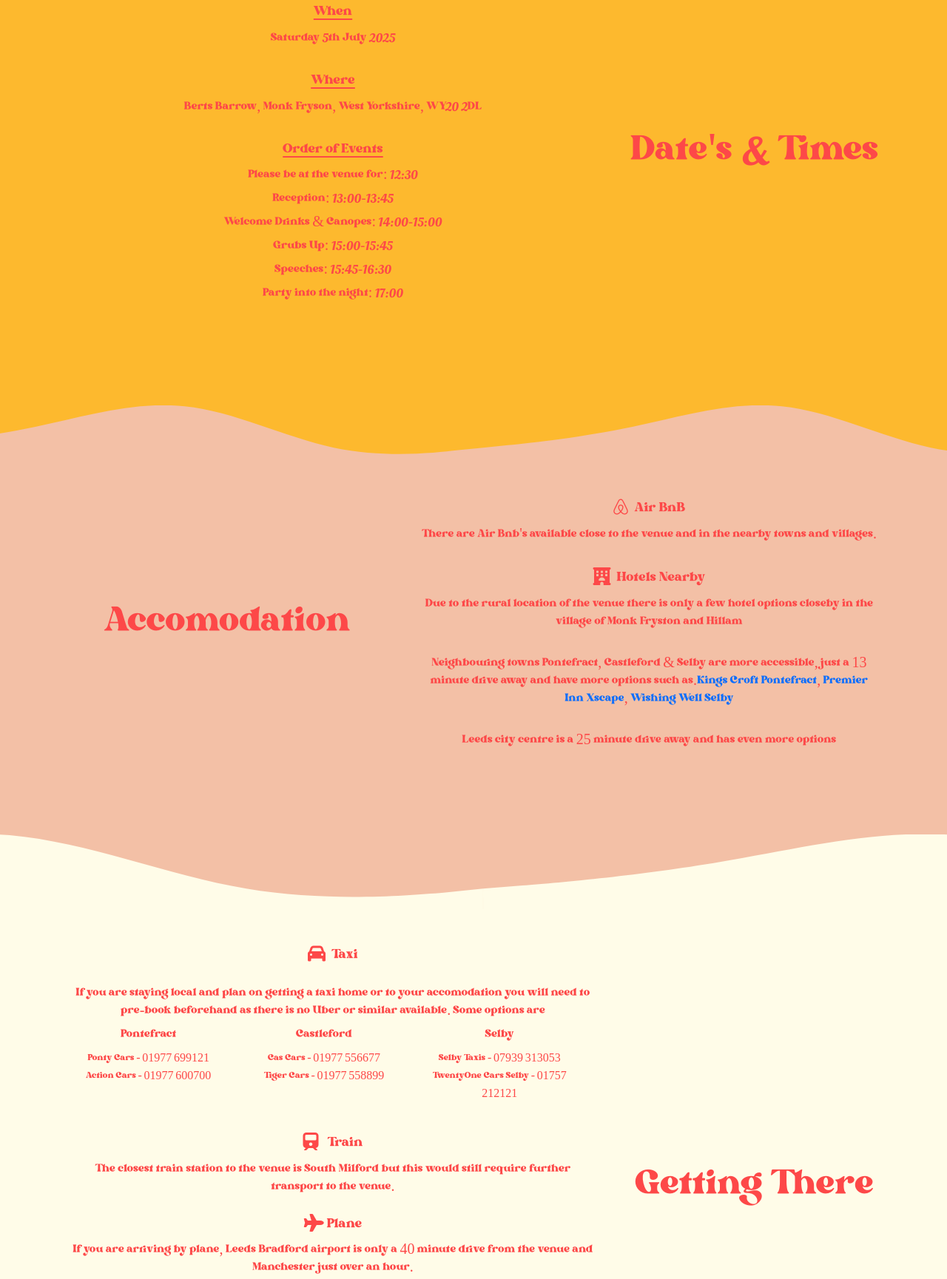
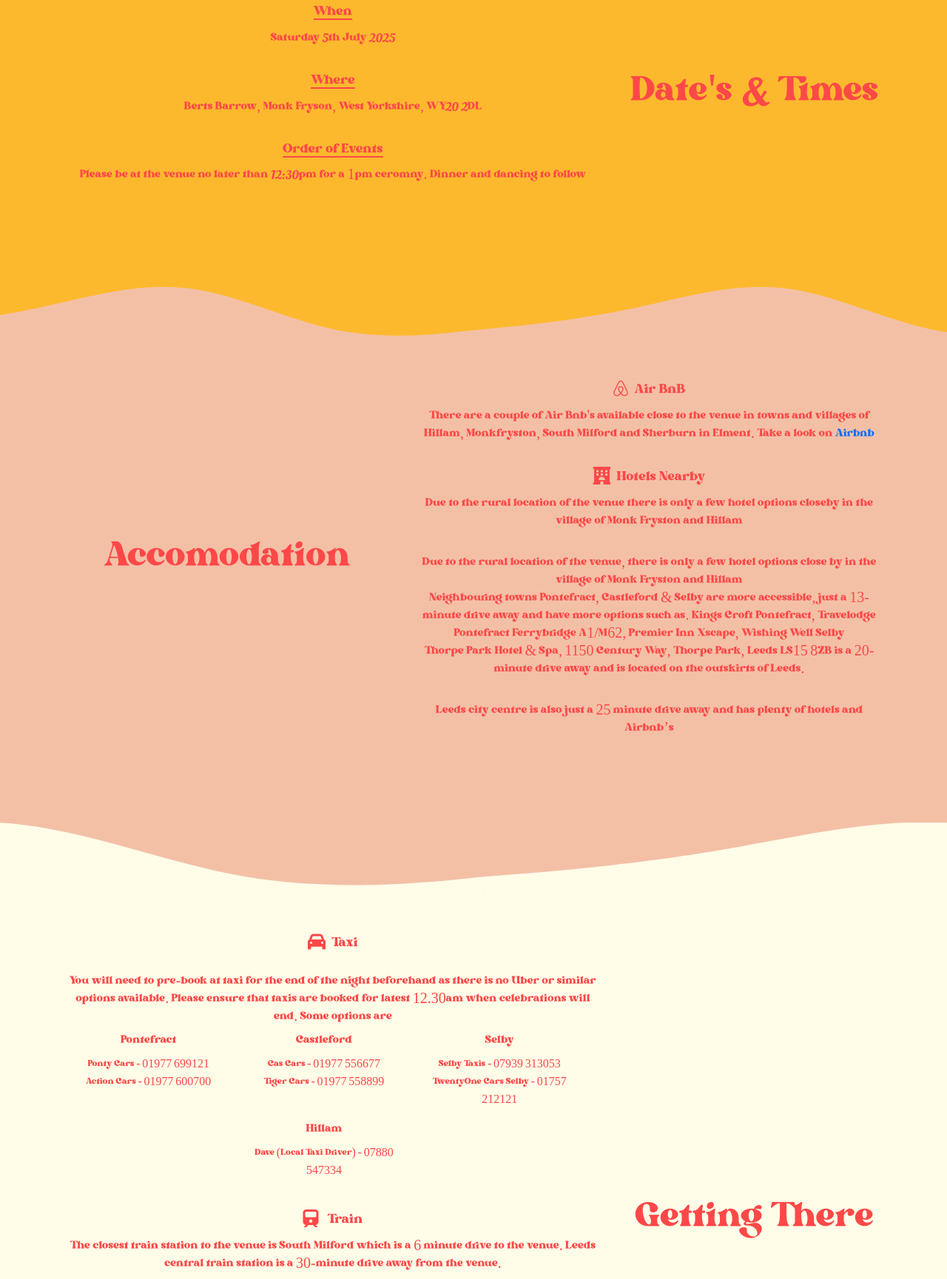
Before and after one commit to Danny-Lambert/WeddingWebsite, a plain HTML site: page index.html in a window 1280 px wide. Shown: the part 937-2666 px from the top of the page at 74% size. Drawn offline with nearby package versions, Linux system fonts and the light colour scheme; a script that the page names is missing; a web font is replaced by a local one.

Commit message:
updated with ems text edits

```diff
--- a/index.html
+++ b/index.html
@@ -79,12 +79,7 @@
 
                     <br>
                     <h4 class="newFont font-weight-bold textUnderlined dateTimeSideTitle">Order of Events</h4>
-                    <h5 class="newFont dateTimeSideText">Please be at the venue for: <span class="oleo-script-regular">12:30</span></h5>
-                    <h5 class="newFont dateTimeSideText">Reception: <span class="oleo-script-regular">13:00-13:45</span></h5>
-                    <h5 class="newFont dateTimeSideText">Welcome Drinks & Canopes: <span class="oleo-script-regular">14:00-15:00</span></h5>
-                    <h5 class="newFont dateTimeSideText">Grubs Up: <span class="oleo-script-regular">15:00-15:45</span></h5>
-                    <h5 class="newFont dateTimeSideText">Speeches: <span class="oleo-script-regular">15:45-16:30</span></h5>
-                    <h5 class="newFont dateTimeSideText">Party into the night: <span class="oleo-script-regular">17:00</span></h5>
+                    <h5 class="newFont dateTimeSideText">Please be at the venue no later than <span class="oleo-script-regular">12:30</span>pm for a 1pm ceromny. Dinner and dancing to follow</h5>
                 </div>
                 <div class="col-md-4 col-12 position-relative">
                     <h1 class="newFont  option1MainText">Date's <span class="oleo-script-regular">&</span> Times</h1>
@@ -103,12 +98,7 @@
 
                     <br>
                     <h4 class="newFont font-weight-bold textUnderlined dateTimeSideTitle">Order of Events</h4>
-                    <h5 class="newFont dateTimeSideText">Please be at the venue for: <span class="oleo-script-regular"></span>12:30</h5>
-                    <h5 class="newFont dateTimeSideText">Reception: <span class="oleo-script-regular"></span>13:00-13:45</h5>
-                    <h5 class="newFont dateTimeSideText">Welcome Drinks & Canopes: <span class="oleo-script-regular"></span>14:00-15:00</h5>
-                    <h5 class="newFont dateTimeSideText">Grubs Up: <span class="oleo-script-regular">15:00-15:45</span></h5>
-                    <h5 class="newFont dateTimeSideText">Speeches: <span class="oleo-script-regular">15:45-16:30</span></h5>
-                    <h5 class="newFont dateTimeSideText">Party into the night: <span class="oleo-script-regular">17:00</span></h5>
+                    <h5 class="newFont dateTimeSideText">Please be at the venue no later than <span class="oleo-script-regular">12:30</span>pm for a 1pm ceromny. Dinner and dancing to follow</h5>
                 </div>
             </div>
         </div>
@@ -122,11 +112,13 @@
                 </div>
                 <div class="col-lg-7 col-12 px-4 position-relative">
                     <h4 class="newFont font-weight-bold dateTimeSideTitle"><i class="fa-brands fa-airbnb me-2"></i>Air BnB</h4>
-                    <h5 class="newFont dateTimeSideText">There are Air Bnb's available close to the venue and in the nearby towns and villages.</a></h5><br>
+                    <h5 class="newFont dateTimeSideText">There are a couple of Air Bnb's available close to the venue in towns and villages of Hillam, Monkfryston, South Milford and Sherburn in Elment. Take a look on <a href="https://www.airbnb.co.uk/s/Hillam--Leeds--UK/homes?tab_id=home_tab&refinement_paths%5B%5D=%2Fhomes&flexible_trip_lengths%5B%5D=one_week&monthly_start_date=2024-08-01&monthly_length=3&monthly_end_date=2024-11-01&price_filter_input_type=2&channel=EXPLORE&query=Hillam%2C%20Leeds&place_id=ChIJ5US6z_I_eUgRKxvgm7orzJQ&location_bb=QlcErb%2BdMdNCVwHqv52KOw%3D%3D&date_picker_type=calendar&checkin=2025-07-04&checkout=2025-07-06&adults=2&source=structured_search_input_header&search_type=autocomplete_click" target="_blank" style="text-decoration: none;">Airbnb</a></h5><br>
                     <h4 class="newFont font-weight-bold dateTimeSideTitle"><i class="fa-solid fa-hotel me-2"></i>Hotels Nearby</h4>
                     <h5 class="newFont dateTimeSideText">Due to the rural location of the venue there is only a few hotel options closeby in the village of Monk Fryston and Hillam</a></h5><br>
-                    <h5 class="newFont dateTimeSideText">Neighbouring towns Pontefract, Castleford & Selby are more accessible, just a 13 minute drive away and have more options such as.<a href="https://kingscrofthotel.com/" target="_blank">Kings Croft Pontefract</a>, <a href="https://www.premierinn.com/gb/en/hotels/england/west-yorkshire/castleford/castleford-xscape-m62-j32.html?cid=GLBC_CASMOT" target="_blank">Premier Inn Xscape</a>,<a href="https://www.sleeptighthotels.com/selby" target="_blank"> Wishing Well Selby</a></h5> <br>
-                    <h5 class="newFont dateTimeSideText">Leeds city centre is a 25 minute drive away and has even more options</h5>
+                    <!-- <h5 class="newFont dateTimeSideText">Neighbouring towns Pontefract, Castleford & Selby are more accessible, just a 13 minute drive away and have more options such as.<a href="https://kingscrofthotel.com/" target="_blank">Kings Croft Pontefract</a>, <a href="https://www.premierinn.com/gb/en/hotels/england/west-yorkshire/castleford/castleford-xscape-m62-j32.html?cid=GLBC_CASMOT" target="_blank">Premier Inn Xscape</a>,<a href="https://www.sleeptighthotels.com/selby" target="_blank"> Wishing Well Selby</a></h5> <br>  -->
+                    <h5 class="newFont dateTimeSideText">Due to the rural location of the venue, there is only a few hotel options close by in the village of Monk Fryston and Hillam <br>
+                    Neighbouring towns Pontefract, Castleford & Selby are more accessible, just a 13-minute drive away and have more options such as. Kings Croft Pontefract, Travelodge Pontefract Ferrybridge A1/M62, Premier Inn Xscape, Wishing Well Selby<br>Thorpe Park Hotel & Spa, 1150 Century Way, Thorpe Park, Leeds LS15 8ZB is a 20-minute drive away and is located on the outskirts of Leeds.</h5> <br>
+                    <h5 class="newFont dateTimeSideText">Leeds city centre is also just a 25 minute drive away and has plenty of hotels and Airbnb’s</h5>
                 </div>
             </div>
         </div>
@@ -137,7 +129,7 @@
             <div class="row align-items-center justify-content-center LargeScreen">
                 <div class="col-md-8 px-4 position-relative ">
                     <h4 class="newFont font-weight-bold dateTimeSideTitle"><i class="fa-solid fa-car me-2"></i>Taxi</h4>
-                    <h5 class="newFont dateTimeSideText mt-4">If you are staying local and plan on getting a taxi home or to your accomodation you will need to pre-book beforehand as there is no Uber or similar available. Some options are</h5>
+                    <h5 class="newFont dateTimeSideText mt-4">You will need to pre-book at taxi for the end of the night beforehand as there is no Uber or similar options available. Please ensure that taxis are booked for latest 12.30am when celebrations will end. Some options are</h5>
                     <div class="col-12 row justify-content-center">
                         <div class="col-5 col-lg-4" style="list-style: none;">
                             <h5>Pontefract</h5>
@@ -160,9 +152,15 @@
                                 <li>TwentyOne Cars Selby - 01757 212121</li>
                             </ul>
                         </div>
+                        <div class="col-5 col-lg-4" >
+                            <h5>Hillam</h5>
+                            <ul class="px-0" style="list-style: none;">
+                                <li>Dave (Local Taxi Driver) - 07880 547334</li>
+                            </ul>
+                        </div>
                     </div>
                     <h4 class="newFont font-weight-bold dateTimeSideTitle mt-4"><i class="fa-solid fa-train me-2"></i> Train</h4>
-                    <h5 class="newFont dateTimeSideText">The closest train station to the venue is South Milford but this would still require further transport to the venue.</h5>
+                    <h5 class="newFont dateTimeSideText">The closest train station to the venue is South Milford which is a 6 minute drive to the venue. Leeds central train station is a 30-minute drive away from the venue.</h5>
                     <h4 class="newFont font-weight-bold dateTimeSideTitle mt-4"><i class="fa-solid fa-plane me-1"></i>Plane</h4>
                     <h5 class="newFont dateTimeSideText mb-4">If you are arriving by plane, Leeds Bradford airport is only a 40 minute drive from the venue and Manchester just over an hour.</h5>
                     <iframe src="https://www.google.com/maps/embed?pb=!1m14!1m8!1m3!1d9435.191745274005!2d-1.223609!3d53.757481!3m2!1i1024!2i768!4f13.1!3m3!1m2!1s0x48793f8de360fb35%3A0x3579d50976370da4!2sBert&#39;s%20Barrow!5e0!3m2!1sen!2suk!4v1717249530100!5m2!1sen!2suk" width="" height="150" style="border:0;" allowfullscreen="" loading="lazy" referrerpolicy="no-referrer-when-downgrade" class="my-3"></iframe>
@@ -177,7 +175,7 @@
                 </div>
                 <div class="col-md-8 px-4 position-relative ">
                     <h4 class="newFont font-weight-bold  dateTimeSideTitle"><i class="fa-solid fa-car me-2"></i>Taxi</h4>
-                    <h5 class="newFont dateTimeSideText mb-4">If you are staying local and plan on getting a taxi home or to the hotel you will need to pre-book beforehand as there is no Uber or similar available</h5>
+                    <h5 class="newFont dateTimeSideText mt-4">You will need to pre-book at taxi for the end of the night beforehand as there is no Uber or similar options available. Please ensure that taxis are booked for latest 12.30am when celebrations will end. Some options are</h5>
                     <div class="col-12 mx-0 row justify-content-center">
                         <div class="col-5 col-lg-4" style="list-style: none;">
                             <h4>Pontefract</h4>
@@ -200,10 +198,16 @@
                                 <li>TwentyOne Cars Selby - 01757 212121</li>
                             </ul>
                         </div>
+                        <div class="col-5 col-lg-4" >
+                            <h5>Hillam</h5>
+                            <ul class="px-0" style="list-style: none;">
+                                <li>Dave (Local Taxi Driver) - 07880 547334</li>
+                            </ul>
+                        </div>
                     </div>
                     <h5 class="newFont dateTimeSideText mb-4"></h5>
                     <h4 class="newFont font-weight-bold dateTimeSideTitle mt-5"><i class="fa-solid fa-train me-2"></i> Train</h4>
-                    <h5 class="newFont dateTimeSideText mb-4">The closest train station to the venue is South Milford but this would still require further transport to the venue. Other local towns Pontefract Castleford and Selby all also have train stations</h5>
+                    <h5 class="newFont dateTimeSideText mb-4">The closest train station to the venue is South Milford which is a 6 minute drive to the venue. Leeds central train station is a 30-minute drive away from the venue.</h5>
                     <h4 class="newFont font-weight-bold dateTimeSideTitle"><i class="fa-solid fa-plane me-1"></i>Plane</h4>
                     <h5 class="newFont dateTimeSideText mb-4">If you are arriving by plane, Leeds Bradford airport is only a 40 minute drive from the venue and Manchester just over an hour.</h5>
                     <iframe src="https://www.google.com/maps/embed?pb=!1m14!1m8!1m3!1d9435.191745274005!2d-1.223609!3d53.757481!3m2!1i1024!2i768!4f13.1!3m3!1m2!1s0x48793f8de360fb35%3A0x3579d50976370da4!2sBert&#39;s%20Barrow!5e0!3m2!1sen!2suk!4v1717249530100!5m2!1sen!2suk" width="" height="150" style="border:0;" allowfullscreen="" loading="lazy" referrerpolicy="no-referrer-when-downgrade" class="my-3"></iframe>
@@ -219,7 +223,7 @@
             <div class="accordion col-md-9 col-12 p-3" id="weddingFAQ">
                 <div class="qAndA">
                     <h3 class="question">What time does the ceremony start?</h3>
-                    <h6 class="answer">1pm start but arrive from 12:30 (latest arival 12:40)</h6>
+                    <h6 class="answer">1pm start but please arrive at the venue latest 12.30</h6>
                 </div>
                 <div class="qAndA">
                     <h3 class="question">Will the ceremony be in the same place?</h3>
@@ -239,7 +243,10 @@
                 </div>
                 <div class="qAndA">
                     <h3 class="question">When do I need to RSVP by?</h3>
-                    <h6 class="answer">THIS NEEDS FILLING IN</h6>
+                    <h6 class="answer">Please RSVP by messaging Emily on 07720239935 or Danny on 07711785878 by 1 December 2024. Thank you</h6>
+                </div>
+                <div class="qAndA">
+                    <h3 class="question">Any other questions please just get in touch. We hope you can join us! </h3>
                 </div>
             </div>
         </div>
```
